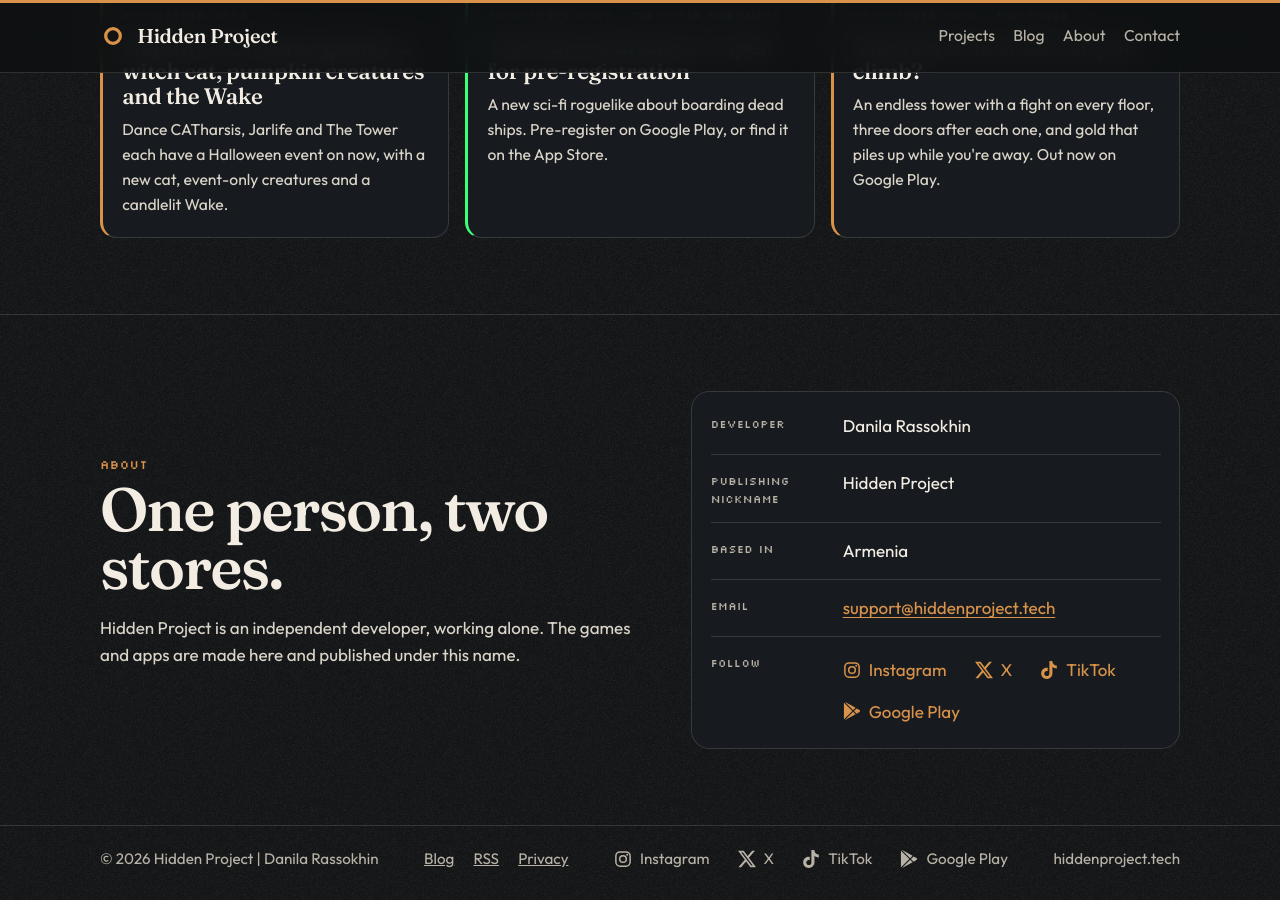
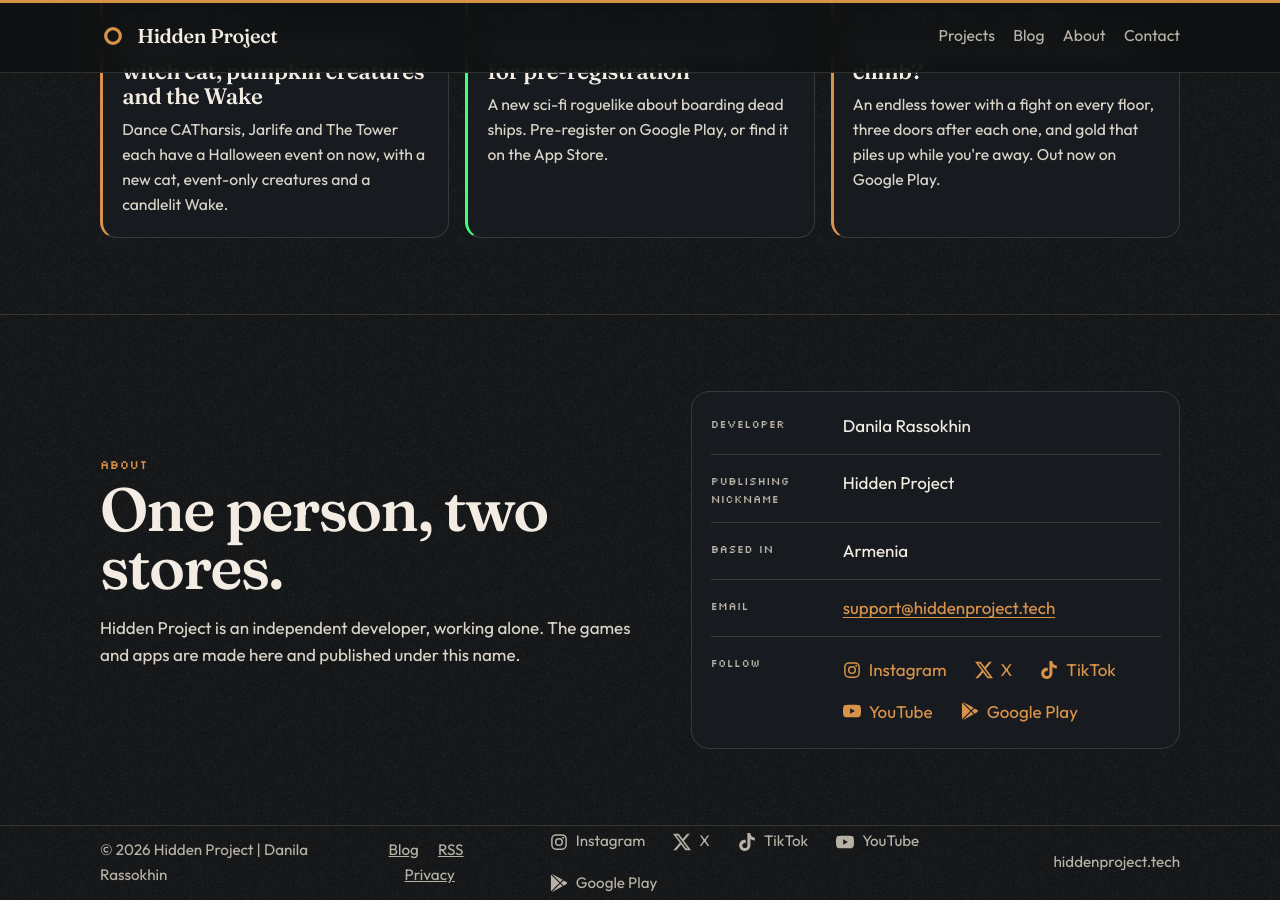
Before and after one commit to CrissNamon/hiddenproject.tech, a Jekyll site: the page built from index.html, in a window 1280 px wide and 900 px high, scrolled down 1583 px. Built offline with Jekyll 4.4.1, drawn with Linux system fonts in a browser that asks for light colours.

Commit message:
Socials: YouTube

```diff
--- a/_config.yml
+++ b/_config.yml
@@ -21,6 +21,9 @@
   - name: TikTok
     icon: tiktok
     url: https://www.tiktok.com/@hiddenproject.tech
+  - name: YouTube
+    icon: youtube
+    url: https://www.youtube.com/@hiddenprojecttech
   - name: Google Play
     icon: google-play
     url: https://play.google.com/store/apps/dev?id=7391390601934110448
--- a/_includes/social-links.html
+++ b/_includes/social-links.html
@@ -12,6 +12,8 @@
         <path fill="currentColor" d="M18.901 1.153h3.68l-8.04 9.19L24 22.846h-7.406l-5.8-7.584-6.638 7.584H.474l8.6-9.83L0 1.154h7.594l5.243 6.932ZM17.61 20.644h2.039L6.486 3.24H4.298Z"/>
         {%- elsif link.icon == "tiktok" -%}
         <path fill="currentColor" d="M12.525.02c1.31-.02 2.61-.01 3.91-.02.08 1.53.63 3.09 1.75 4.17 1.12 1.11 2.7 1.62 4.24 1.79v4.03c-1.44-.05-2.89-.35-4.2-.97-.57-.26-1.1-.59-1.62-.93-.01 2.92.01 5.84-.02 8.75-.08 1.4-.54 2.79-1.35 3.94-1.31 1.92-3.58 3.17-5.91 3.21-1.43.08-2.86-.31-4.08-1.03-2.02-1.19-3.44-3.37-3.65-5.71-.02-.5-.03-1-.01-1.49.18-1.9 1.12-3.72 2.58-4.96 1.66-1.44 3.98-2.13 6.15-1.72.02 1.48-.04 2.96-.04 4.44-.99-.32-2.15-.23-3.02.37-.63.41-1.11 1.04-1.36 1.75-.21.51-.15 1.07-.14 1.61.24 1.64 1.82 3.02 3.5 2.87 1.12-.01 2.19-.66 2.77-1.61.19-.33.4-.67.41-1.06.1-1.79.06-3.57.07-5.36.01-4.03-.01-8.05.02-12.07z"/>
+        {%- elsif link.icon == "youtube" -%}
+        <path fill="currentColor" fill-rule="evenodd" d="M23.498 6.186a3.016 3.016 0 0 0-2.122-2.136C19.505 3.545 12 3.545 12 3.545s-7.505 0-9.377.505A3.017 3.017 0 0 0 .502 6.186C0 8.07 0 12 0 12s0 3.93.502 5.814a3.016 3.016 0 0 0 2.122 2.136c1.871.505 9.376.505 9.376.505s7.505 0 9.377-.505a3.015 3.015 0 0 0 2.122-2.136C24 15.93 24 12 24 12s0-3.93-.502-5.814zM9.545 15.568V8.432L15.818 12l-6.273 3.568z"/>
         {%- elsif link.icon == "google-play" -%}
         <path fill="currentColor" d="M22.018 13.298l-3.919 2.218-3.515-3.493 3.543-3.521 3.891 2.202a1.49 1.49 0 0 1 0 2.594zM1.337.924a1.486 1.486 0 0 0-.112.568v21.017c0 .217.045.419.124.6l11.155-11.087L1.337.924zm12.207 10.065l3.258-3.238L3.45.195a1.466 1.466 0 0 0-.946-.179l11.04 10.973zm0 2.067l-11 10.933c.298.036.612-.016.906-.183l13.324-7.54-3.23-3.21z"/>
         {%- endif -%}
```
